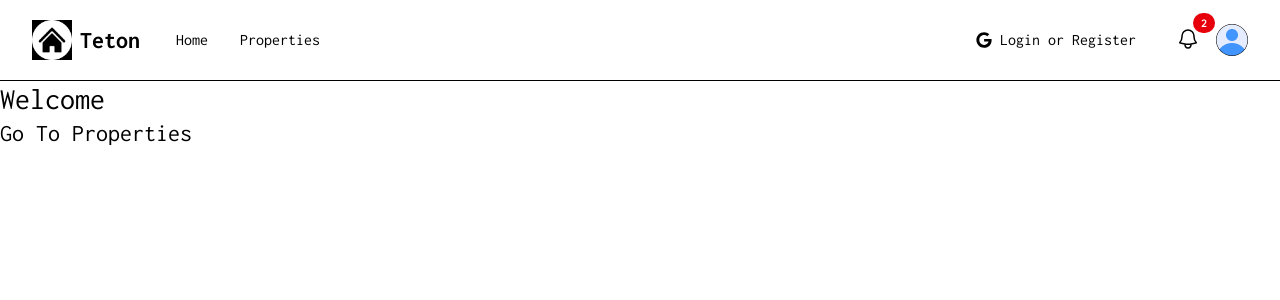
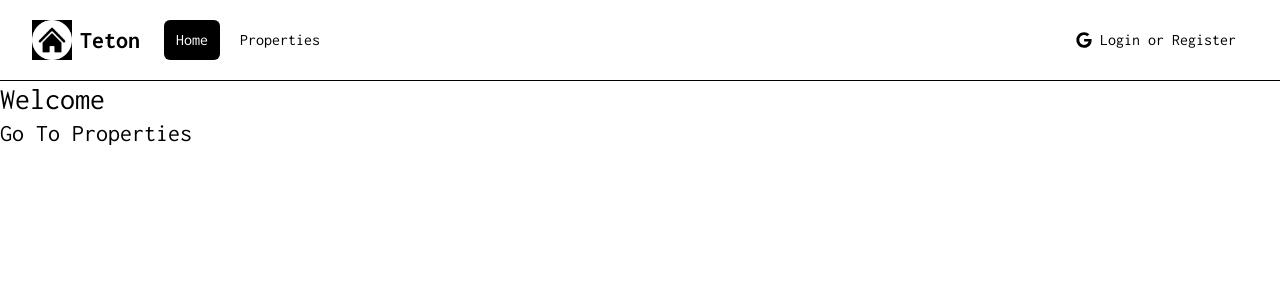
Before and after one commit to Vainakh/property-pulse-nextjs, a Next.js app: page / in a window 1280 px wide. Shown: the top 300 px of the page. Built offline with nearby package versions, Linux system fonts and the light colour scheme.

Commit message:
Active links and conditional rendering for the navbar.

```diff
--- a/components/Navbar.jsx
+++ b/components/Navbar.jsx
@@ -1,6 +1,7 @@
 'use client';
 
 import { useState } from 'react';
+import { usePathname } from 'next/navigation';
 
 import Image from 'next/image';
 import Link from 'next/link';
@@ -13,6 +14,9 @@
 const Navbar = () => {
   const [isMobileMenuOpen, setIsMobileMenuOpen] = useState(false);
   const [isProfileMenuOpen, setIsProfileMenuOpen] = useState(false);
+  const [isLoggedIn, setIsLoggedIn] = useState(false);
+
+  const pathname = usePathname();
 
   return (
     <nav className="bg-white border-b border-black">
@@ -61,27 +65,36 @@
               <div className="flex space-x-2">
                 <Link
                   href="/"
-                  className="text-black bg-white hover:bg-gray-900 hover:text-white rounded-md px-3 py-2"
+                  className={`${
+                    pathname === '/' ? 'bg-black text-white' : ''
+                  } text-black  hover:bg-gray-900 hover:text-white rounded-md px-3 py-2`}
                 >
                   Home
                 </Link>
                 <Link
                   href="/properties"
-                  className="text-black hover:bg-gray-900 hover:text-white rounded-md px-3 py-2"
+                  className={`${
+                    pathname === '/properties' ? 'bg-black text-white' : ''
+                  } text-black  hover:bg-gray-900 hover:text-white rounded-md px-3 py-2`}
                 >
                   Properties
                 </Link>
+                {isLoggedIn && (
                   <Link
                     href="/properties/add"
-                  className="text-white hover:bg-gray-900 hover:text-white rounded-md px-3 py-2"
+                    className={`${
+                      pathname === '/' ? 'bg-black text-white' : ''
+                    } text-black  hover:bg-gray-900 hover:text-white rounded-md px-3 py-2`}
                   >
                     Add Property
                   </Link>
+                )}
               </div>
             </div>
           </div>
 
           {/* <!-- Right Side Menu (Logged Out) --> */}
+          {!isLoggedIn && (
             <div className="hidden md:block md:ml-6">
               <div className="flex items-center">
                 <button
@@ -93,8 +106,10 @@
                 </button>
               </div>
             </div>
+          )}
 
           {/* <!-- Right Side Menu (Logged In) --> */}
+          {isLoggedIn && (
             <div className="absolute inset-y-0 right-0 flex items-center pr-2 md:static md:inset-auto md:ml-6 md:pr-0">
               <Link href="/messages" className="relative group">
                 <button
@@ -184,6 +199,7 @@
                 )}
               </div>
             </div>
+          )}
         </div>
       </div>
 
@@ -193,26 +209,37 @@
           <div className="space-y-1 px-2 pb-3 pt-2">
             <Link
               href="/"
-              className="bg-white text-black block rounded-md px-3 py-2 text-base font-medium"
+              className={`${
+                pathname === '/' ? 'bg-black text-white' : ''
+              } text-black block rounded-md px-3 py-2 text-base font-medium`}
             >
               Home
             </Link>
             <Link
               href="/properties"
-              className="text-black block rounded-md px-3 py-2 text-base font-medium"
+              className={`${
+                pathname === '/properties' ? 'bg-black text-white' : ''
+              } text-black block rounded-md px-3 py-2 text-base font-medium`}
             >
               Properties
             </Link>
+            {isLoggedIn && (
               <Link
                 href="/properties/add"
-              className="text-black block rounded-md px-3 py-2 text-base font-medium"
+                className={`${
+                  pathname === '/properties/add' ? 'bg-black text-white' : ''
+                } text-black block rounded-md px-3 py-2 text-base font-medium`}
               >
                 Add Property
               </Link>
+            )}
+
+            {!isLoggedIn && (
               <button className="flex items-center text-black bg-white border-black hover:bg-black hover:text-white rounded-md px-3 py-2 my-5">
                 <i className="fa-brands fa-google mr-2"></i>
                 <span>Login or Register</span>
               </button>
+            )}
           </div>
         </div>
       )}
```
Lines whose indentation alone changed are shown as unchanged.
